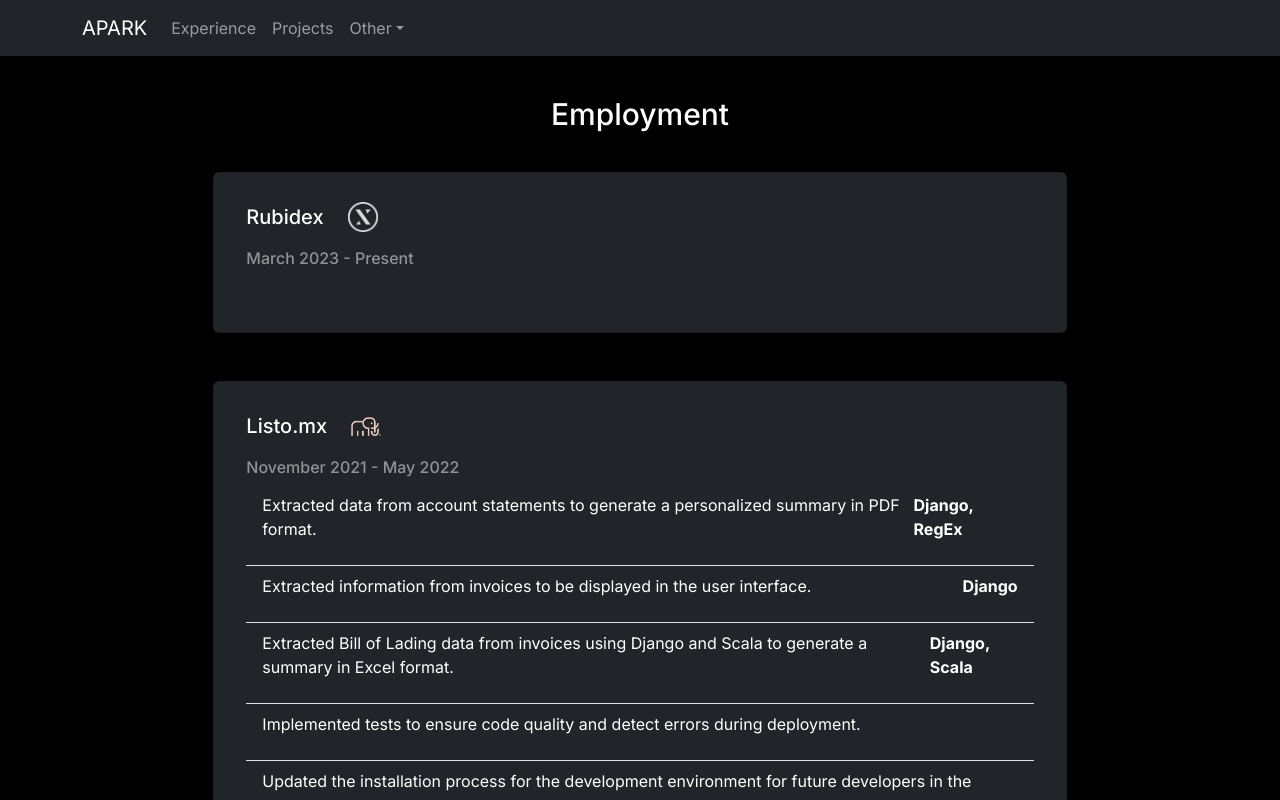
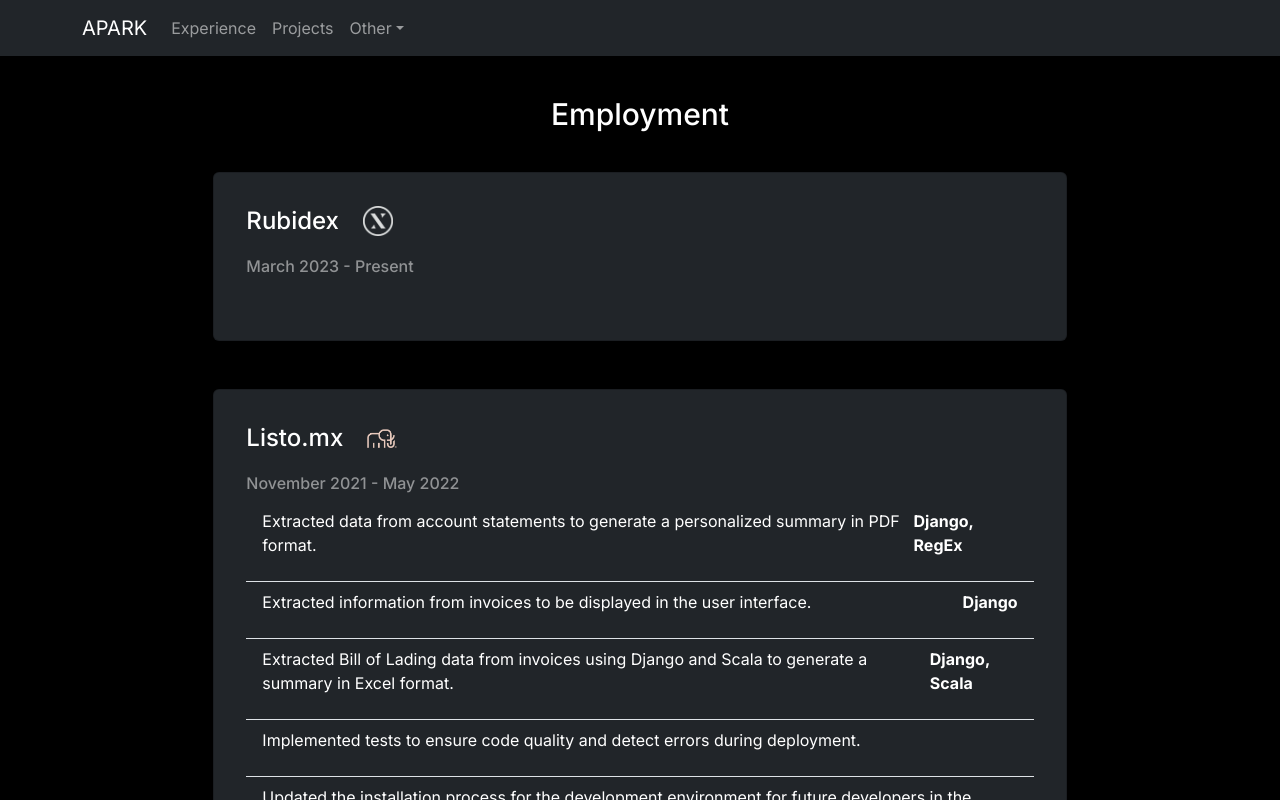
Before and after one commit to alfredoPark-48/apark_home, a Next.js app: page /experience in a window 1280 px wide. Shown: the top 800 px of the page. Built offline with nearby package versions, Linux system fonts and the light colour scheme.

Commit message:
Updated experience card

```diff
--- a/src/components/ui/Experience/ExperienceCard/ExperienceCard.tsx
+++ b/src/components/ui/Experience/ExperienceCard/ExperienceCard.tsx
@@ -6,6 +6,7 @@
 interface ExperienceCardProps {
 	key: number
 	title: string
+	position: string
 	date: string
 	logo: string
 	children: ReactNode
@@ -14,6 +15,7 @@
 const ExperienceCard: FC<ExperienceCardProps> = ({
 	key,
 	title,
+	position,
 	date,
 	logo,
 	children,
@@ -28,7 +30,7 @@
 			<Card.Body>
 				<div className='flex gap-4 items-center justify-center sm:justify-normal mb-3'>
 					<div>
-						<Card.Title className='mt-2'>{title}</Card.Title>
+						<Card.Title className='mt-2 text-2xl'>{title}</Card.Title>
 					</div>
 					<div>
 						<Image
@@ -39,6 +41,9 @@
 						/>
 					</div>
 				</div>
+				<Card.Subtitle className='mb-3 text-xl'>
+					{position}
+				</Card.Subtitle>
 				<Card.Subtitle className='mb-2 text-white/50'>
 					{date}
 				</Card.Subtitle>
```
